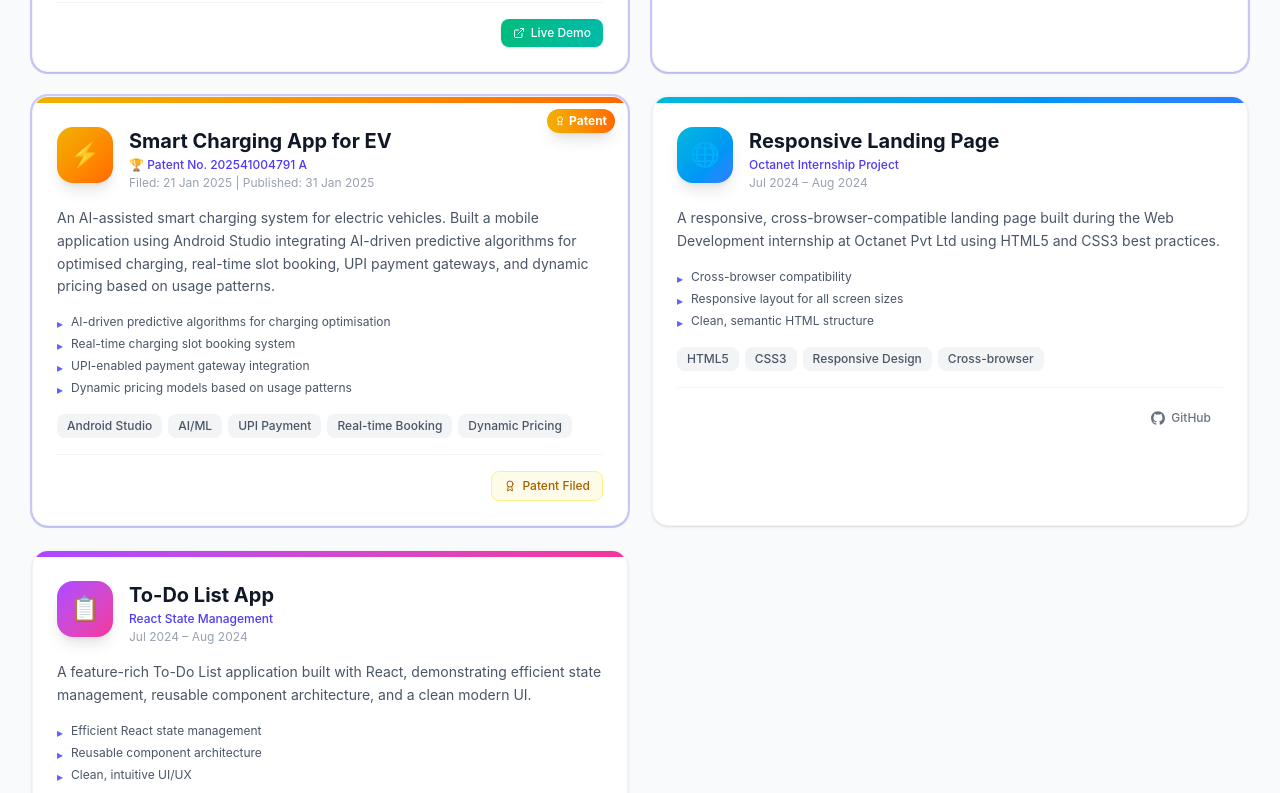
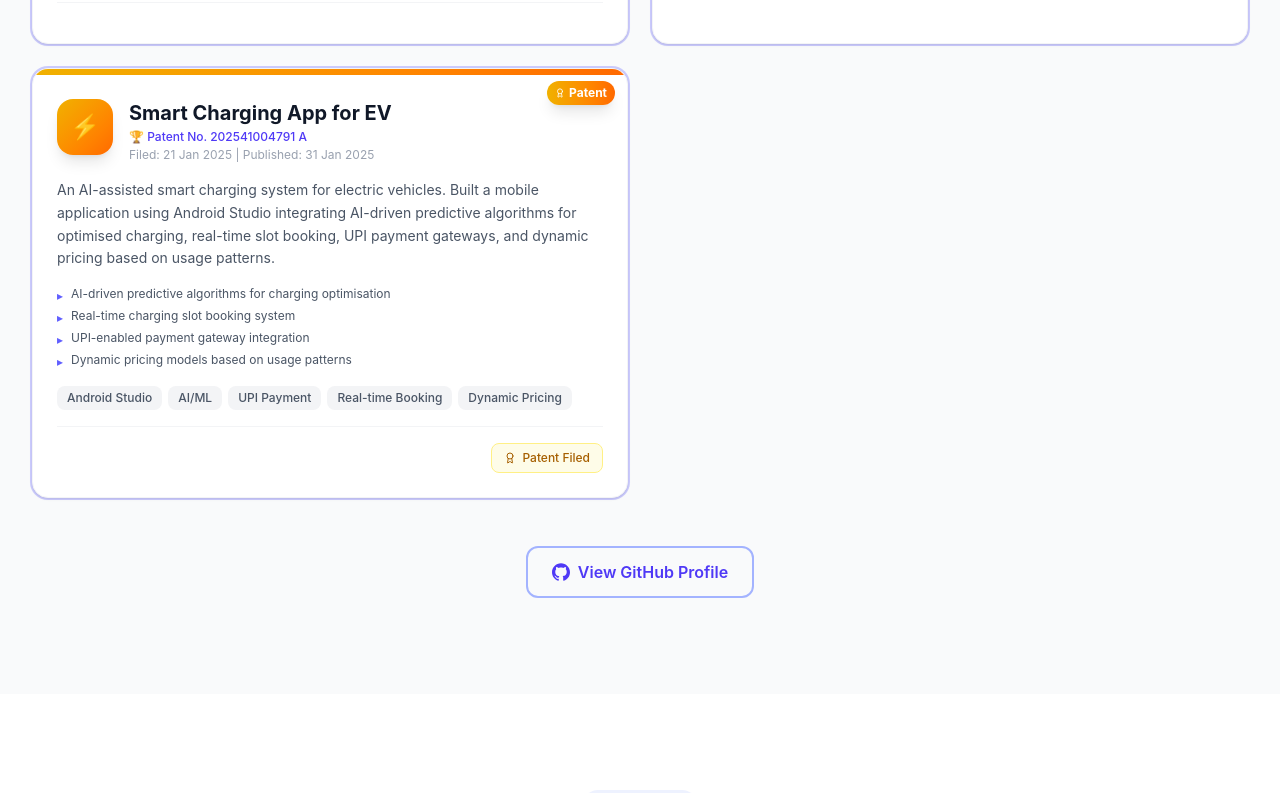
Before and after one commit to bubby-2003/My-Portfolio, a React (Vite) app: page / in a window 1280 px wide. Shown: the part 3622-4415 px from the top of the page. Built offline with nearby package versions, Linux system fonts and the light colour scheme.

Commit message:
Remove production link from CIB; remove landing page and todo projects
Co-Authored-By: Claude Sonnet 4.6 <noreply@anthropic.com>

```diff
--- a/src/components/Projects.jsx
+++ b/src/components/Projects.jsx
@@ -15,7 +15,7 @@ const projects = [
       'An enterprise-grade, end-to-end automated workflow portal built at Cognizant for the CIB Line of Business. Replaced manual email/Excel-based onboarding with a centralized platform supporting a 15-stage lifecycle, role-based access control, document generation, PII masking, and real-time analytics.',
     tags: ['Java', 'Spring Boot', 'React.js', 'Spring Security', 'MySQL', 'REST APIs', 'AWS CloudFront', 'Role-Based Access'],
     github: null,
-    live: 'https://d1eb83n0xdtkkc.cloudfront.net/',
+    live: null,
     emoji: '🏢',
     gradient: 'from-emerald-500 to-teal-500',
     featured: true,
@@ -65,42 +65,6 @@ const projects = [
       'Real-time charging slot booking system',
       'UPI-enabled payment gateway integration',
       'Dynamic pricing models based on usage patterns',
-    ],
-  },
-  {
-    title: 'Responsive Landing Page',
-    subtitle: 'Octanet Internship Project',
-    description:
-      'A responsive, cross-browser-compatible landing page built during the Web Development internship at Octanet Pvt Ltd using HTML5 and CSS3 best practices.',
-    tags: ['HTML5', 'CSS3', 'Responsive Design', 'Cross-browser'],
-    github: 'https://github.com/bubby-2003',
-    live: null,
-    emoji: '🌐',
-    gradient: 'from-cyan-500 to-blue-500',
-    featured: false,
-    period: 'Jul 2024 – Aug 2024',
-    highlights: [
-      'Cross-browser compatibility',
-      'Responsive layout for all screen sizes',
-      'Clean, semantic HTML structure',
-    ],
-  },
-  {
-    title: 'To-Do List App',
-    subtitle: 'React State Management',
-    description:
-      'A feature-rich To-Do List application built with React, demonstrating efficient state management, reusable component architecture, and a clean modern UI.',
-    tags: ['React', 'State Management', 'Components', 'JavaScript'],
-    github: 'https://github.com/bubby-2003',
-    live: null,
-    emoji: '📋',
-    gradient: 'from-purple-500 to-pink-500',
-    featured: false,
-    period: 'Jul 2024 – Aug 2024',
-    highlights: [
-      'Efficient React state management',
-      'Reusable component architecture',
-      'Clean, intuitive UI/UX',
     ],
   },
 ]
```
